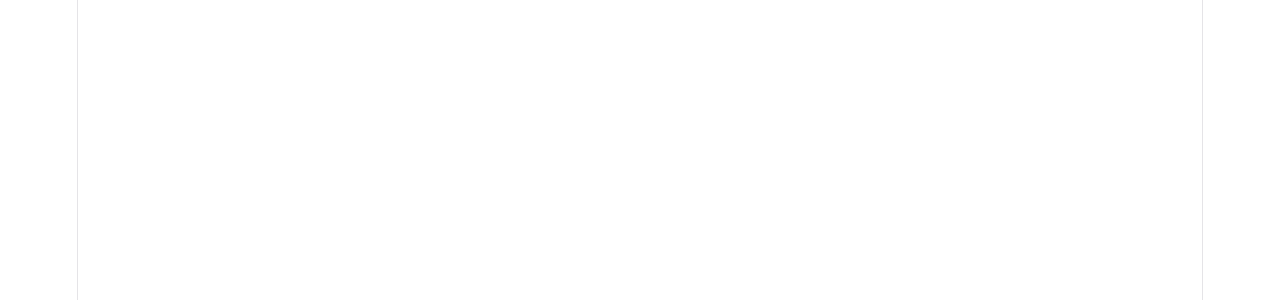
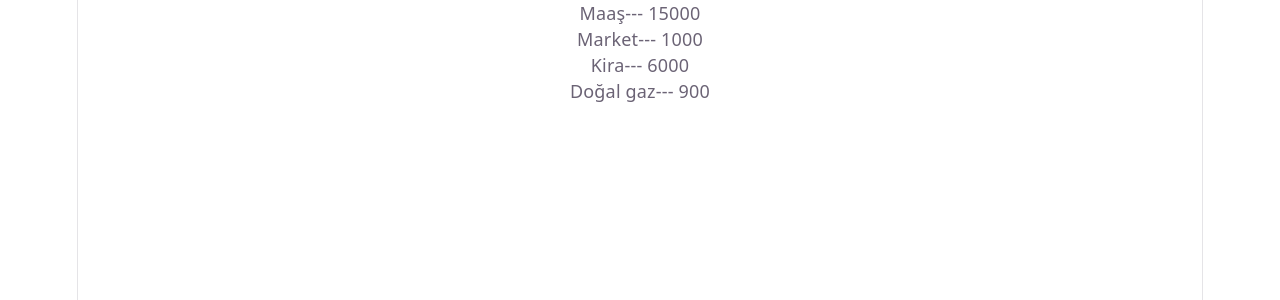
Before and after one commit to EniseAslan/Expense_Tracker, a React (Vite) app in the folder expense-tracker/: page / in a window 1280 px wide. Shown: the top 300 px of the page. Built offline with nearby package versions, Linux system fonts and the light colour scheme.

Commit message:
feat: add entries state and render with map

```diff
--- a/expense-tracker/src/App.jsx
+++ b/expense-tracker/src/App.jsx
@@ -5,11 +5,20 @@
 import './App.css'
 
 function App() {
-  const [count, setCount] = useState(0)
+ const [entries ,setEntries]=useState([
+    { id: 1, description: "Maaş", amount: 15000, type: "income", category: "Salary" },
+  { id: 2, description: "Market", amount: 1000, type: "expense", category: "Food" },
+  { id: 3, description: "Kira", amount: 6000, type: "expense", category: "Housing" },
+  {id: 4, description:"Doğal gaz", amount:900, type:"expense", category: "Bill"},
+ ])
 
   return (
     <>
-
+    <div>
+      {entries.map((entry)=>(
+        <p key={entry.id}>{entry.description}--- {entry.amount}</p>
+      ))}
+    </div>
     </>
   )
 }
```
